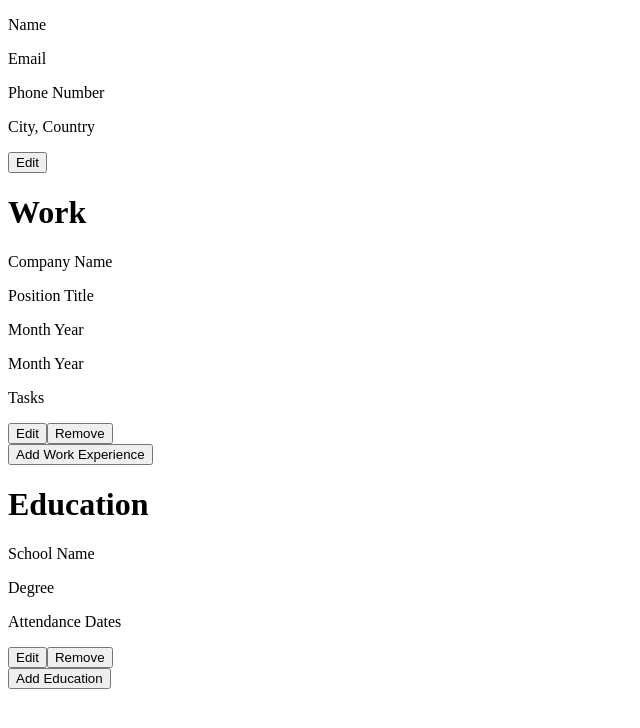
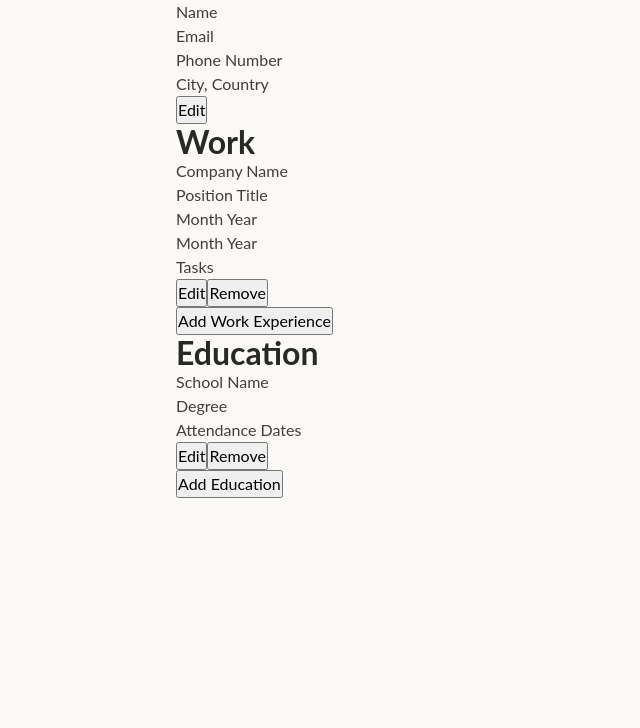
Before and after one commit to jp524/cv-project, a React (Create React App) app: page / in a window 1280 px wide. Shown: the top 728 px of the page, without its empty margins (0-640 px from the left). Built offline with nearby package versions, Linux system fonts and the light colour scheme.

Commit message:
Set up Sass config and layout files

```diff
--- a/package.json
+++ b/package.json
@@ -13,6 +13,7 @@
     "react": "^18.2.0",
     "react-dom": "^18.2.0",
     "react-scripts": "5.0.1",
+    "sass": "^1.61.0",
     "typescript": "^4.9.5",
     "web-vitals": "^2.1.4"
   },
--- a/src/App.css
+++ /dev/null
@@ -1,14 +0,0 @@
-/* Removes compilation error overlay */
-body > iframe {
-  display: none;
-}
-
-form {
-  display: flex;
-  flex-direction: column;
-  align-items: flex-start;
-}
-
-.textarea {
-  white-space: pre-wrap;
-}
--- a/src/App.tsx
+++ b/src/App.tsx
@@ -1,5 +1,5 @@
 import React from 'react';
-import './App.css';
+import './styles/App.scss';
 import General from './components/General';
 import Education from './components/Education';
 import Work from './components/Work';
@@ -136,7 +136,7 @@ class App extends React.Component<{}, AppState> {
     const { generalObject, workObjects, educationObjects } = this.state;
 
     return (
-      <div className="app">
+      <div className="container">
         <div className="section">
           <General
             generalObject={generalObject}
--- /dev/null
+++ b/src/styles/App.scss
@@ -0,0 +1,15 @@
+// form {
+//   display: flex;
+//   flex-direction: column;
+//   align-items: flex-start;
+// }
+
+// .textarea {
+//   white-space: pre-wrap;
+// }
+
+@import 'config/variables';
+@import 'config/reset';
+@import 'config/animations';
+
+@import 'layouts/container';
--- /dev/null
+++ b/src/styles/config/_animations.scss
@@ -0,0 +1,8 @@
+@keyframes appear-then-fade {
+  0%, 100% {
+    opacity:0
+  }
+  5%, 60% {
+    opacity:1
+  }
+}
--- /dev/null
+++ b/src/styles/config/_reset.scss
@@ -0,0 +1,83 @@
+*,
+*::before,
+*::after {
+  box-sizing: border-box;
+}
+
+* {
+  margin: 0;
+  padding: 0;
+}
+
+html {
+  overflow-y: scroll;
+  height: 100%;
+}
+
+body {
+  display: flex;
+  flex-direction: column;
+  min-height: 100%;
+
+  background-color: $color-background;
+  color: $color-text-body;
+  line-height: $line-height-body;
+  font-family: $font-family-sans;
+}
+
+img,
+picture,
+svg {
+  display: block;
+  max-width: 100%;
+}
+
+input,
+button,
+textarea,
+select {
+  font: inherit;
+}
+
+h1,
+h2,
+h3,
+h4,
+h5,
+h6 {
+  color: $color-text-header;
+  line-height: $line-height-headers;
+}
+
+h1 {
+  font-size: $font-size-xxxl;
+}
+
+h2 {
+  font-size: $font-size-xxl;
+}
+
+h3 {
+  font-size: $font-size-xl;
+}
+
+h4 {
+  font-size: $font-size-l;
+}
+
+a {
+  color: $color-primary;
+  text-decoration: none;
+  transition: color 200ms;
+
+  &:hover,
+  &:focus,
+  &:active {
+    color: $color-primary-rotate;
+  }
+}
+
+/* Removes compilation error overlay */
+body > iframe {
+  display: none;
+}
--- /dev/null
+++ b/src/styles/config/_variables.scss
@@ -0,0 +1,59 @@
+// Simple fonts
+$font-family-sans: 'Lato', -apple-system, BlinkMacSystemFont, 'Segoe UI', Roboto,
+  Oxygen, Ubuntu, Cantarell, 'Open Sans', 'Helvetica Neue', sans-serif;
+
+// Classical line heights
+$line-height-headers: 1.1;
+$line-height-body: 1.5;
+
+// Classical and robust font sizes system
+$font-size-xs: 0.75rem; // 12px
+$font-size-s: 0.875rem; // 14px
+$font-size-m: 1rem; // 16px
+$font-size-l: 1.125rem; // 18px
+$font-size-xl: 1.25rem; // 20px
+$font-size-xxl: 1.5rem; // 24px
+$font-size-xxxl: 2rem; // 32px
+$font-size-xxxxl: 2.5rem; // 40px
+
+// Three different text colors
+$color-text-header: hsl(0, 1%, 16%);
+$color-text-body: hsl(0, 5%, 25%);
+$color-text-muted: hsl(0, 1%, 44%);
+
+// Classical and robust spacing system
+$space-xxxs: 0.25rem; // 4px
+$space-xxs: 0.375rem; // 6px
+$space-xs: 0.5rem; // 8px
+$space-s: 0.75rem; // 12px
+$space-m: 1rem; // 16px
+$space-l: 1.5rem; // 24px
+$space-xl: 2rem; // 32px
+$space-xxl: 2.5rem; // 40px
+$space-xxxl: 3rem; // 48px
+$space-xxxxl: 4rem; // 64px
+
+// Application colors
+$color-primary: hsl(224, 76%, 48%);
+$color-primary-rotate: hsl(200, 98%, 39%);
+$color-primary-bg: hsl(0, 85%, 96%);
+$color-secondary: hsl(101, 45%, 56%);
+$color-secondary-rotate: hsl(120, 45%, 56%);
+$color-tertiary: hsl(49, 89%, 64%);
+$color-glint: hsl(210, 100%, 82%);
+
+// Neutral colors
+$color-white: hsl(0, 0%, 100%);
+$color-background: hsl(30, 50%, 98%);
+$color-light: hsl(0, 6%, 93%);
+$color-dark: $color-text-header;
+
+// Border radius
+$border-radius: 0.375rem;
+
+// Border
+$border: solid 2px $color-light;
+
+// Shadows
+$shadow-large: 2px 4px 10px hsl(0 0% 0% / 0.1);
+$shadow-small: 1px 3px 6px hsl(0 0% 0% / 0.1);
--- /dev/null
+++ b/src/styles/layouts/_container.scss
@@ -0,0 +1,15 @@
+.container {
+  width: 100%;
+  max-width: 60rem;
+  padding-right: $space-m;
+  padding-left: $space-m;
+  margin-left: auto;
+  margin-right: auto;
+
+  @media (max-width: 50rem) {
+    width: 100%;
+    padding-right: $space-xs;
+    padding-left: $space-xs;
+    font-size: $font-size-s;
+  }
+}
```
Also changed, not shown: 1 other file (tests, documents, lock files or other folders).
